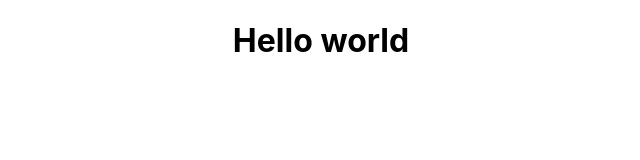
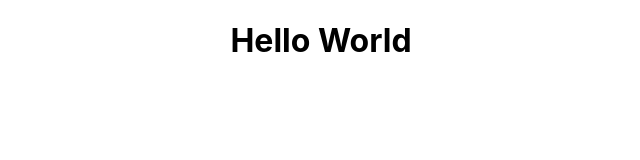
Before and after one commit to quixun/todoApp-with-react, a React (Create React App) app: page / in a window 1280 px wide. Shown: the top 160 px of the page, without its empty margins (319-959 px from the left). Built offline with nearby package versions, Linux system fonts and the light colour scheme.

Commit message:
Comlete configure

```diff
--- a/src/App.js
+++ b/src/App.js
@@ -1,6 +1,5 @@
-import logo from './logo.svg';
 import './App.css';
-import ToDoApp from './ToDoApp';
+import ToDoApp from './ToDoApp.tsx'
 
 
 function App() {
--- a/src/ToDoApp.jsx
+++ b/src/ToDoApp.tsx
@@ -3,7 +3,7 @@ import React from 'react'
 function ToDoApp() {
   return (
     <div>
-        <h1>Hello world</h1>
+      <h1>Hello World</h1>
     </div>
   )
 }
```
Also changed, not shown: package.json (+7 -0 lines), 1 other file (tests, documents, lock files or other folders).
